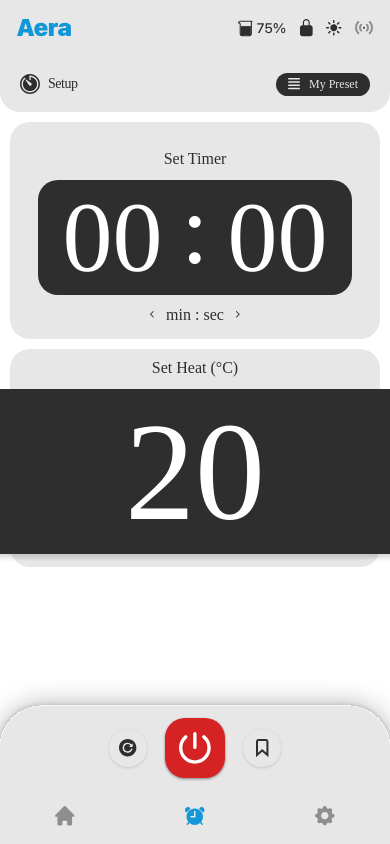
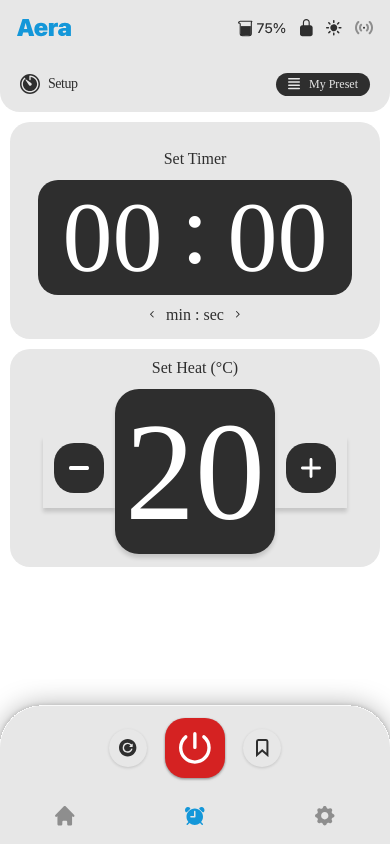
Before and after one commit to chrstnmmn/Aera, a React Native app in the folder mobile/: screen / in a window 390 px wide. Both pictures are taken after a click on the element 195 px from the left and 816 px from the top of the page. Built offline with nearby package versions, Linux system fonts and the light colour scheme; a web font is replaced by a local one.

Commit message:
fixing visual bug in temparature card picker where some value will be truncated

```diff
--- a/mobile/src/components/ui/TemperaturePickerCard.tsx
+++ b/mobile/src/components/ui/TemperaturePickerCard.tsx
@@ -49,7 +49,6 @@ const TemperaturePickerCard: React.FC<Props> = ({ theme }) => {
   const [tempVal, setTempVal] = useState("20");
   const [isFocused, setIsFocused] = useState(false);
 
-	// THE FIX: Changed from NodeJS.Timeout to ReturnType<typeof setInterval> for React Native compatibility
   const holdIntervalRef = useRef<ReturnType<typeof setInterval> | null>(null);
 
   // --- Theme Colors ---
@@ -58,12 +57,11 @@ const TemperaturePickerCard: React.FC<Props> = ({ theme }) => {
   const titleColor = isDarkMode ? "#E7E7E7" : "#2E2E2E";
   const activeNumberColor = isDarkMode ? "#2E2E2E" : "#FFFFFF";
 
-	// CLEANUP: Prevents memory leaks if the component unmounts while holding the button
   useEffect(() => {
     return () => stopHoldAction();
   }, []);
 
-	// --- Core Math Handlers (Using prev state for interval safety) ---
+  // --- Core Math Handlers ---
   const decrementValue = () => {
     setTempVal((prev) => {
       const currentTemp = parseInt(prev || "0", 10);
@@ -83,12 +81,12 @@ const TemperaturePickerCard: React.FC<Props> = ({ theme }) => {
   // --- Hold Action Handlers ---
   const startHoldingDecrease = () => {
     if (holdIntervalRef.current) clearInterval(holdIntervalRef.current);
-		holdIntervalRef.current = setInterval(decrementValue, 50); // 100ms firing speed
+    holdIntervalRef.current = setInterval(decrementValue, 50);
   };
 
   const startHoldingIncrease = () => {
     if (holdIntervalRef.current) clearInterval(holdIntervalRef.current);
-		holdIntervalRef.current = setInterval(incrementValue, 50); // 100ms firing speed
+    holdIntervalRef.current = setInterval(incrementValue, 50);
   };
 
   const stopHoldAction = () => {
@@ -127,7 +125,6 @@ const TemperaturePickerCard: React.FC<Props> = ({ theme }) => {
   const handleBlur = (val: string, setter: (val: string) => void) => {
     const num = parseInt(val, 10) || 0;
 
-		// Bounds check on blur
     if (num < 20) {
       setter("20");
     } else if (num > 100) {
@@ -162,10 +159,10 @@ const TemperaturePickerCard: React.FC<Props> = ({ theme }) => {
       <View style={styles.contentContainer}>
         {/* DECREASE BUTTON */}
         <Pressable
-					onPress={decrementValue} // Fires once on a normal tap
-					onLongPress={startHoldingDecrease} // Fires continuously if held
-					onPressOut={stopHoldAction} // Stops firing when you let go or slide finger off
-					delayLongPress={300} // Waits 300ms before entering "rapid fire" mode
+          onPress={decrementValue}
+          onLongPress={startHoldingDecrease}
+          onPressOut={stopHoldAction}
+          delayLongPress={300}
           style={styles.controlButton}
         >
           <DecreaseIcon
@@ -190,7 +187,8 @@ const TemperaturePickerCard: React.FC<Props> = ({ theme }) => {
             <TextInput
               style={[
                 styles.mainNumberInput,
-								{ color: "transparent" },
+                styles.hiddenInput, // THE FIX: Apply absolute positioning overlay style here
+                { color: "transparent", opacity: 0 },
               ]}
               value={tempVal}
               onChangeText={handleTempChange}
@@ -268,11 +266,9 @@ const styles = StyleSheet.create({
     shadowRadius: 4,
     elevation: 4,
   },
-
-	// THE FIX: Removed maxWidth. Used minWidth and padding to allow dynamic growth
   focalBox: {
-		minWidth: 140, // Keeps it perfectly square for 2 digits
-		paddingHorizontal: 10, // Allows it to expand gracefully for 3 digits
+    minWidth: 140,
+    paddingHorizontal: 10,
     height: 165,
     borderRadius: 24,
     alignItems: "center",
@@ -283,8 +279,6 @@ const styles = StyleSheet.create({
     shadowOpacity: 0.15,
     shadowRadius: 4,
   },
-
-	// THE FIX: Swapped `width` for `minWidth` so the wrapper expands with the text
   inputWrapper: {
     height: 160,
     minWidth: 120,
@@ -292,10 +286,19 @@ const styles = StyleSheet.create({
     alignItems: "center",
     position: "relative",
   },
+
+  // THE FIX: Removed `position: "absolute"` so the visible layout expands dynamically to wide fonts
   visibleDisplay: {
+    pointerEvents: "none",
+  },
+
+  // THE FIX: Added to project the invisible TextInput exactly over the text layout boundaries
+  hiddenInput: {
     position: "absolute",
-		zIndex: 1,
-		pointerEvents: "none",
+    top: 0,
+    left: 0,
+    right: 0,
+    bottom: 0,
   },
   title: {
     fontFamily: "aera_heavy",
@@ -304,14 +307,12 @@ const styles = StyleSheet.create({
     includeFontPadding: false,
     paddingBottom: 15,
   },
-
-	// THE FIX: Swapped `width` for `minWidth` so Android doesn't scroll the invisible text
   mainNumberInput: {
     fontFamily: "aera_tallcompressed",
     fontSize: 140,
     lineHeight: 140,
     height: 140,
-		minWidth: 120, // Lets 100 stretch the box natively
+    minWidth: 120,
     textAlignVertical: "center",
     includeFontPadding: false,
     textAlign: "center",
```
Lines whose indentation alone changed are shown as unchanged.
